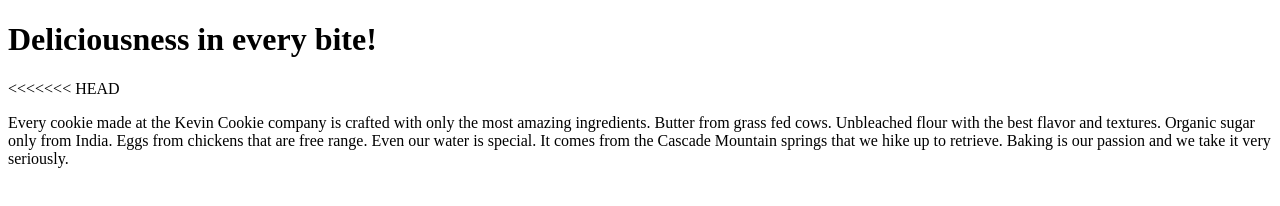
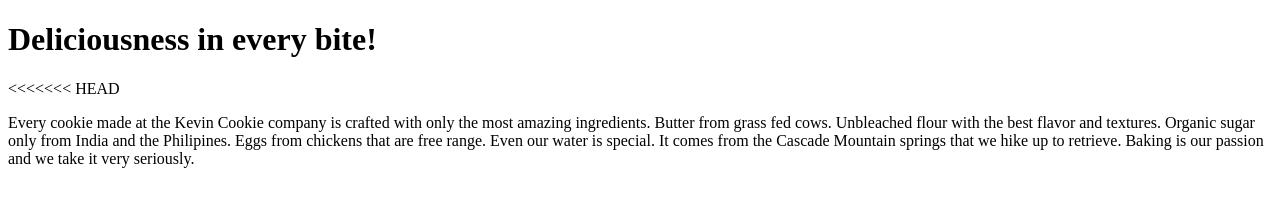
Before and after one commit to stax033/KevinCookieCompany, a plain HTML site: page index.htm in a window 1280 px wide. Drawn offline with Linux system fonts and the light colour scheme.

Commit message:
Update index.htm

```diff
--- a/index.htm
+++ b/index.htm
@@ -4,7 +4,7 @@
 
 <h1>Deliciousness in every bite!</h1>
 <<<<<<< HEAD
-<p>Every cookie made at the Kevin Cookie company is crafted with only the most amazing ingredients. Butter from grass fed cows. Unbleached flour with the best flavor and textures. Organic sugar only from India. Eggs from chickens that are free range. Even our water is special. It comes from the Cascade Mountain springs that we hike up to retrieve. Baking is our passion and we take it very seriously.</p>
+<p>Every cookie made at the Kevin Cookie company is crafted with only the most amazing ingredients. Butter from grass fed cows. Unbleached flour with the best flavor and textures. Organic sugar only from India and the Philipines. Eggs from chickens that are free range. Even our water is special. It comes from the Cascade Mountain springs that we hike up to retrieve. Baking is our passion and we take it very seriously.</p>
 
 
 </body>
```
